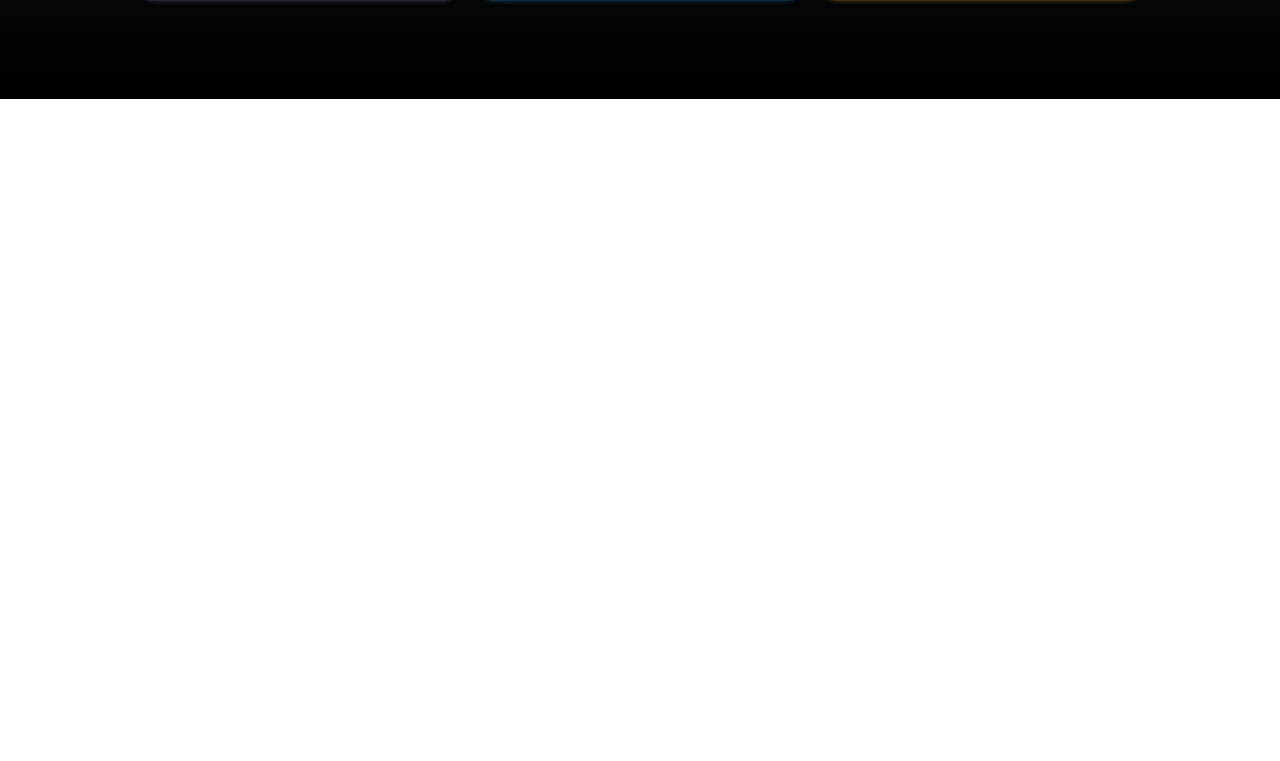
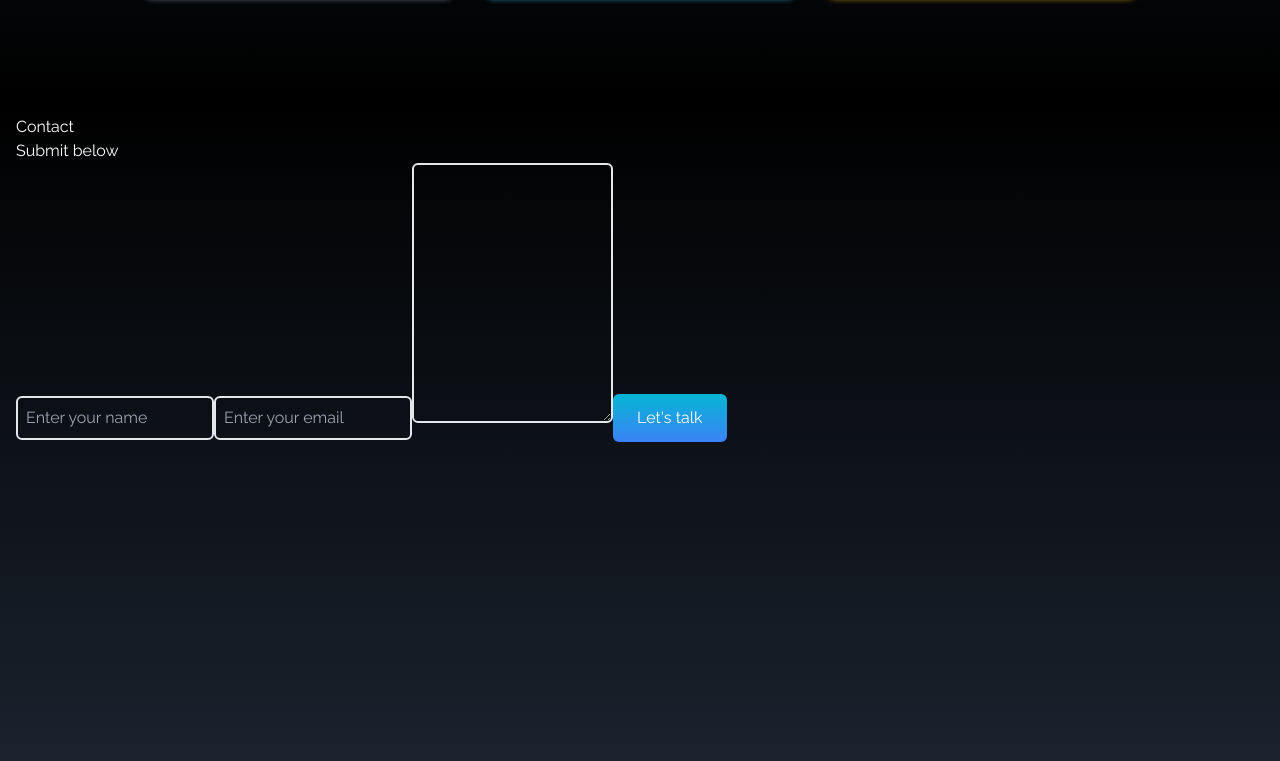
Before and after one commit to tli533/Portfolio-Website, a React (Create React App) app: page / in a window 1280 px wide. Shown: the part 2903-3664 px from the top of the page. Before the commit the page ends 3002 px from the top, so only its background shows below. Built offline with nearby package versions, Linux system fonts and the light colour scheme.

Commit message:
Creating contact form

```diff
--- a/src/App.js
+++ b/src/App.js
@@ -3,7 +3,8 @@ import Home from "./components/Home";
 import { Socials } from "./components/Socials";
 import About from "./components/About";
 import Projects from "./components/Projects";
-import Skills from "./components/Skills"
+import Skills from "./components/Skills";
+import { Contact } from "./components/Contact";
 
 function App() {
   return (
@@ -14,6 +15,7 @@ function App() {
         <Projects />
         <Skills />
         <Socials />
+        <Contact />
     </div>
   );
 }
--- a/src/components/Contact.jsx
+++ b/src/components/Contact.jsx
@@ -1,5 +1,48 @@
 import React from "react";
 
 export const Contact = () => {
-  return <div>Contact</div>;
+  return (
+    <div
+      name="contact"
+      className="w-full h-screen bg-gradient-to-b from-black to-gray-800 p-4 text-white"
+    >
+      <div>
+        <div>
+          <p>Contact</p>
+          <p>Submit below</p>
+        </div>
+
+        <div>
+          <form action="" className="">
+            <input
+              type="text"
+              name="name"
+              placeholder="Enter your name"
+              className="p-2 bg-transparent border-2 rounded-md text-white focus:outline-none"
+            />
+
+            <input
+              type="text"
+              name="email"
+              placeholder="Enter your email"
+              className="p-2 bg-transparent border-2 rounded-md text-white focus:outline-none"
+            />
+
+            <textarea
+              name="message"
+              rows="10"
+              className="p-2 bg-transparent border-2 rounded-md text-white focus:outline-none"
+            ></textarea>
+
+            <button
+              className="text-white bg-gradient-to-b from-cyan-500 to-blue-500
+            px-6 py-3 my-8 mx-auto lex items-center rounded-md hover:scale-110 duration-300"
+            >
+              Let's talk
+            </button>
+          </form>
+        </div>
+      </div>
+    </div>
+  );
 };
```
